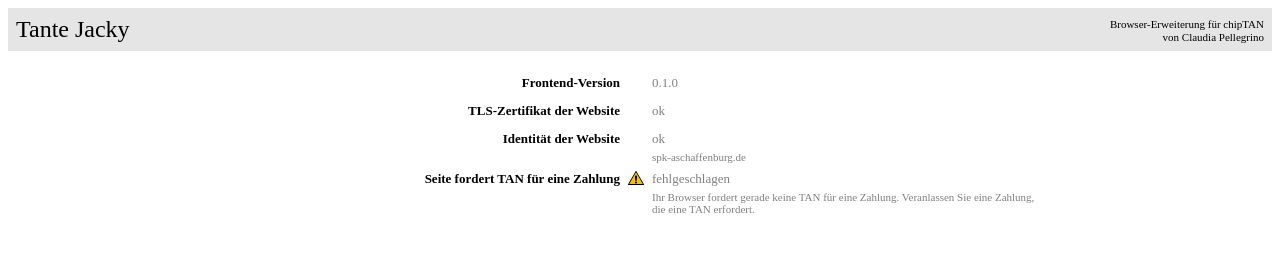
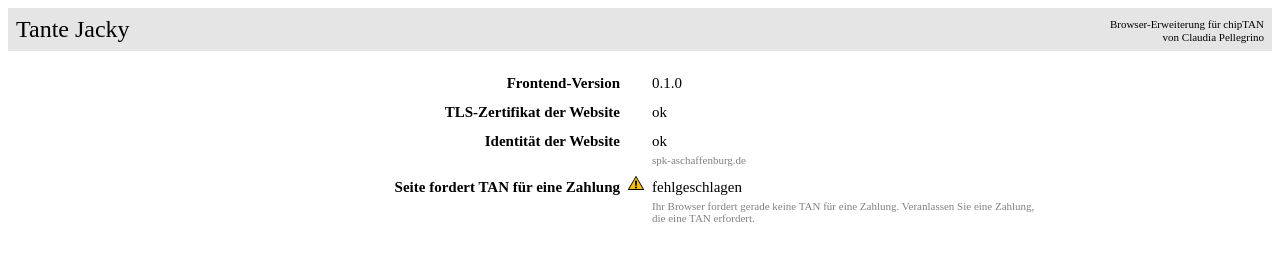
Before and after one commit to claui/tante-jacky, a website with bundled scripts: page web-extension/tante-jacky.html in a window 1280 px wide. Built offline with nearby package versions, Linux system fonts and the light colour scheme.

Commit message:
Fix more CSS

```diff
--- a/web-extension/style/tante-jacky.css
+++ b/web-extension/style/tante-jacky.css
@@ -36,7 +36,7 @@ header p.subhead {
 }
 
 h2, p, button {
-  font-size: 13px;
+  font-size: 15px;
 }
 
 section.step {
@@ -65,13 +65,16 @@ section.step {
   grid-column: 2;
   align-self: baseline;
   justify-self: center;
-  width: 100%;
-  height: 100%;
+  width: 16px;
+  height: 16px;
+}
+
+.icon.warning {
+  margin-top: 10px;
 }
 
 .step p {
   grid-column: 3;
-  color: gray;
   align-self: baseline;
 }
 
```
